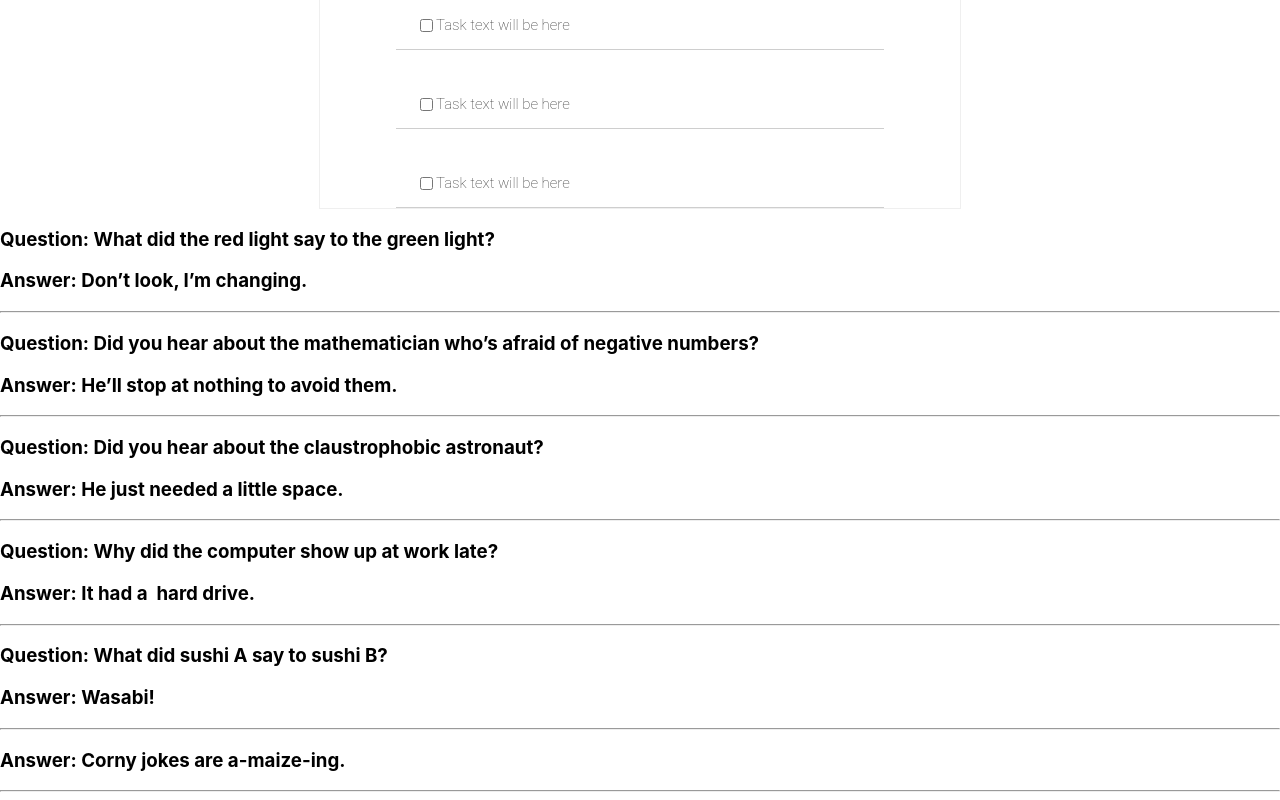
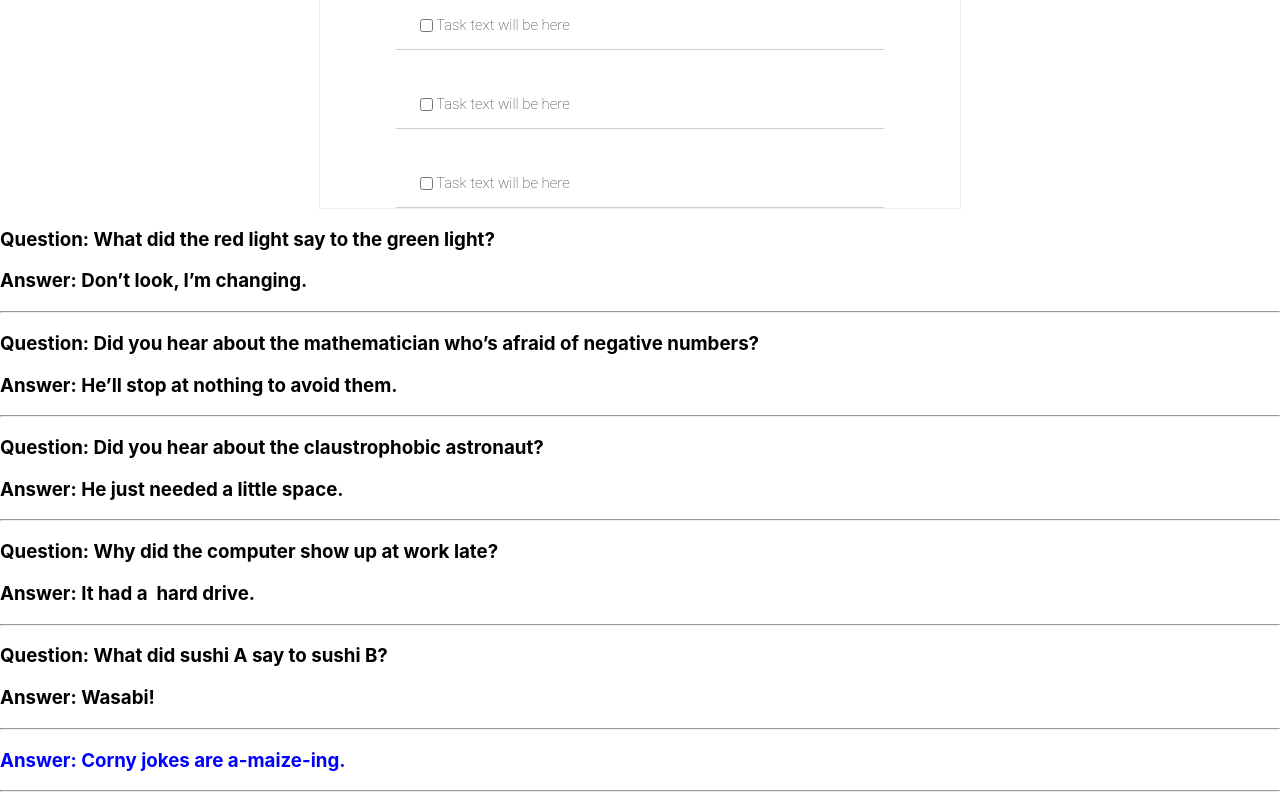
Before and after one commit to pe7r/project, a React (Create React App) app: page / in a window 1280 px wide. Shown: the part 335-1135 px from the top of the page. Built offline with nearby package versions, Linux system fonts and the light colour scheme.

Commit message:
Practice with props adding jokes(habr titorial) #4

```diff
--- a/src/components/NonProject/NonProject.js
+++ b/src/components/NonProject/NonProject.js
@@ -8,7 +8,7 @@ function Joke(props) {
 		        <h3 style={{display: props.question ? "block" : "none"}}>
 		         	Question: {props.question}
 		        </h3>
-		        <h3> Answer: {props.punchline} </h3>
+		        <h3 style={{color: !props.question && "blue"}}> Answer: {props.punchline} </h3>
 		    	<hr/>
         </div>
 	)
```
